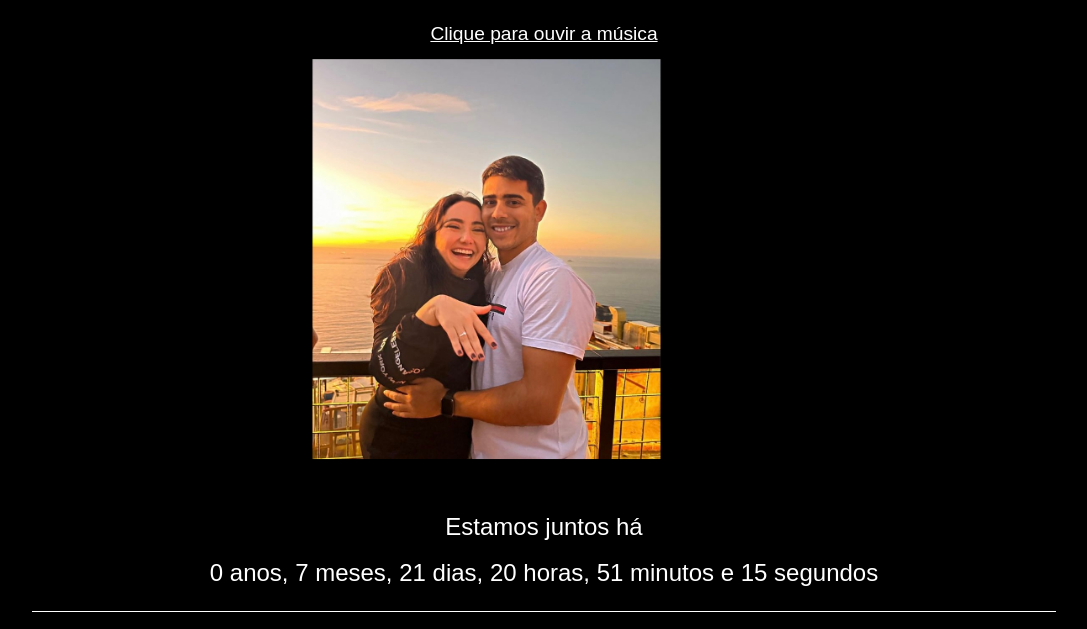
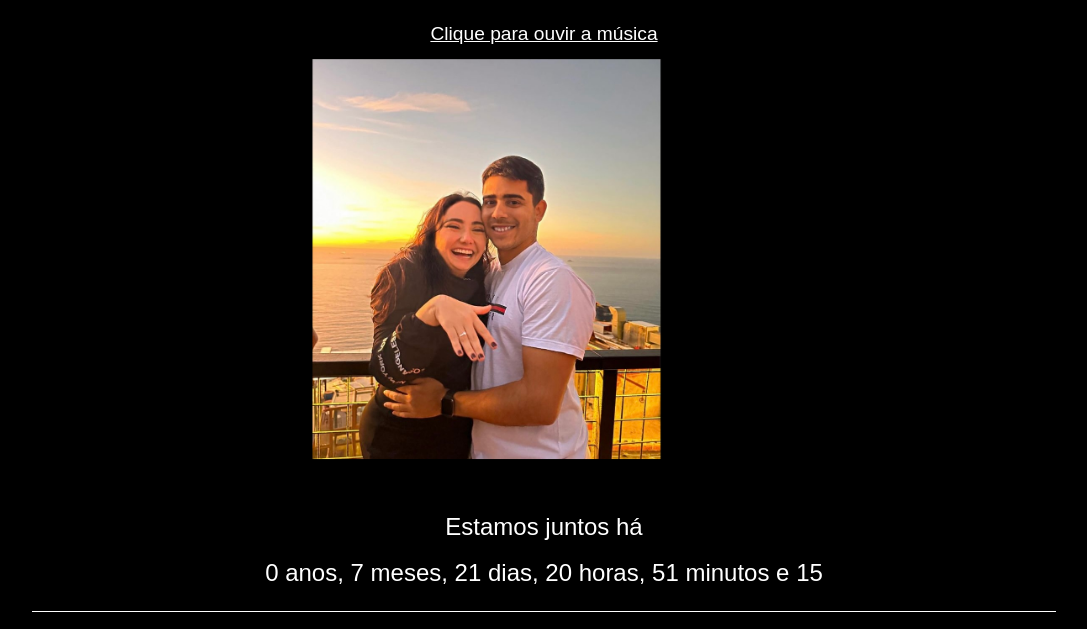
Before and after one commit to luanrbenati/Contador, a plain HTML site: page index.html in a window 1280 px wide. Shown: the part 88-717 px from the top of the page, without its empty margins (96-1183 px from the left). Drawn offline with nearby package versions, Linux system fonts and the light colour scheme.

Commit message:
Update index.html

```diff
--- a/index.html
+++ b/index.html
@@ -82,7 +82,7 @@
             top: -50px;
             font-size: 2rem;
             color: red;
-            animation: cair 5s linear infinite;
+            animation: cair 5s linear forwards;
         }
 
         @keyframes cair {
@@ -213,7 +213,7 @@
                 anos--;
             }
 
-            document.getElementById('diasDeNamoro').textContent = `${anos} anos, ${meses} meses, ${dias} dias, ${horas} horas, ${minutos} minutos e ${segundos} segundos`;
+            document.getElementById('diasDeNamoro').textContent = `${anos} anos, ${meses} meses, ${dias} dias, ${horas} horas, ${minutos} minutos e ${segundos}`;
         }
 
         setInterval(atualizarContador, 1000);
@@ -223,7 +223,7 @@
             // Função para adicionar corações caindo pela tela
             function criarCoracoes() {
                 let numCoracoes = 30; // Número de corações a serem criados
-                let tempoDeExibicao = 3000; // Duração em milissegundos (3 segundos)
+                let tempoDeExibicao = 5000; // Duração da animação (5 segundos)
 
                 for (let i = 0; i < numCoracoes; i++) {
                     let coracao = document.createElement('div');
@@ -233,7 +233,7 @@
                     coracao.style.animationDuration = `${Math.random() * 3 + 2}s`; // Duração aleatória de 2 a 5 segundos
                     document.body.appendChild(coracao);
                     setTimeout(() => {
-                        coracao.remove(); // Remove o coração após a animação
+                        coracao.remove(); // Remove o coração após a animação (ficando transparente)
                     }, tempoDeExibicao);
                 }
             }
```
